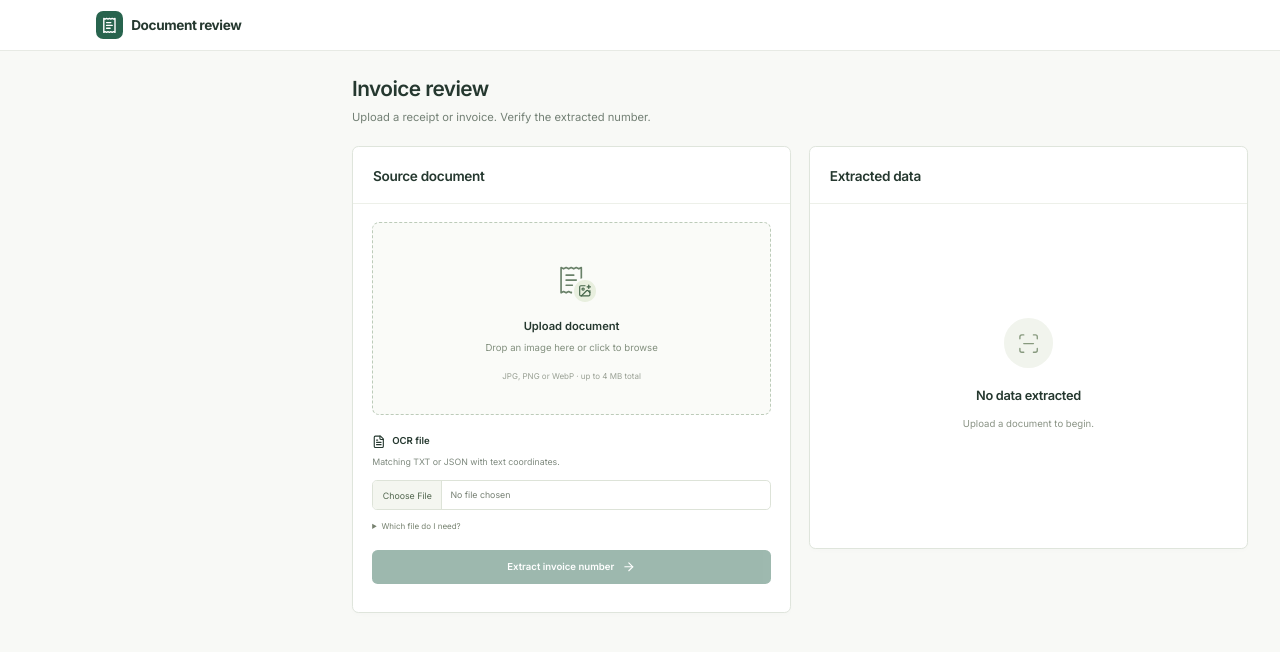
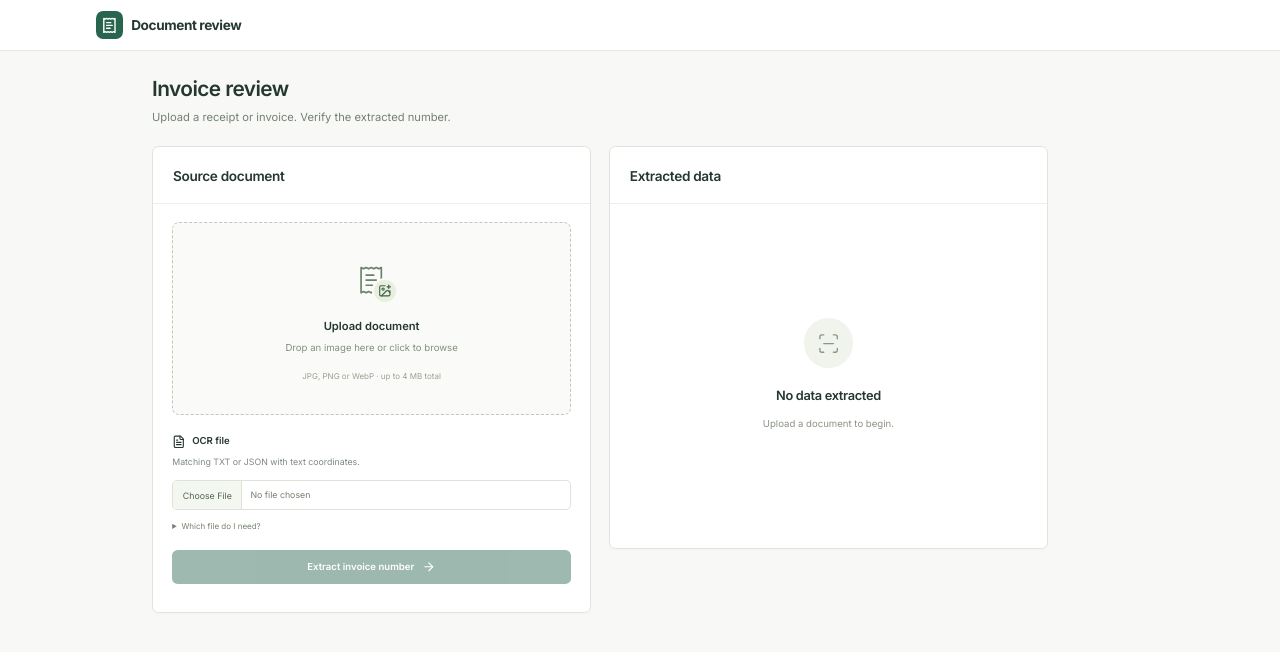
Before and after one commit to ryanznie/invoice, a Next.js app in the folder frontend/: page / in a window 1280 px wide. Shown: the top 652 px of the page. Built offline with nearby package versions, Linux system fonts and the light colour scheme.

Commit message:
fix(frontend): center scaled desktop workspace

```diff
--- a/frontend/app/globals.css
+++ b/frontend/app/globals.css
@@ -55,6 +55,7 @@ fieldset { min-width: 0; margin: 0; padding: 0; border: 0; }
 .app-shell { min-height: 100vh; background: #f8f9f6; color: #25382f; }
 @media (min-width: 761px) {
   .app-shell { zoom: 0.8; width: 125%; min-height: 125vh; }
+  .workspace { position: relative; left: -12.5%; }
 }
 .site-header { height: 64px; padding: 0 max(6%, calc((100vw - 1200px) / 2)); background: #fff; border-bottom: 1px solid #e7eae4; display: flex; align-items: center; justify-content: space-between; gap: 20px; }
 .brand { display: inline-flex; align-items: center; gap: 10px; font-size: 17px; font-weight: 650; letter-spacing: -.5px; color: #25382f; }
```
